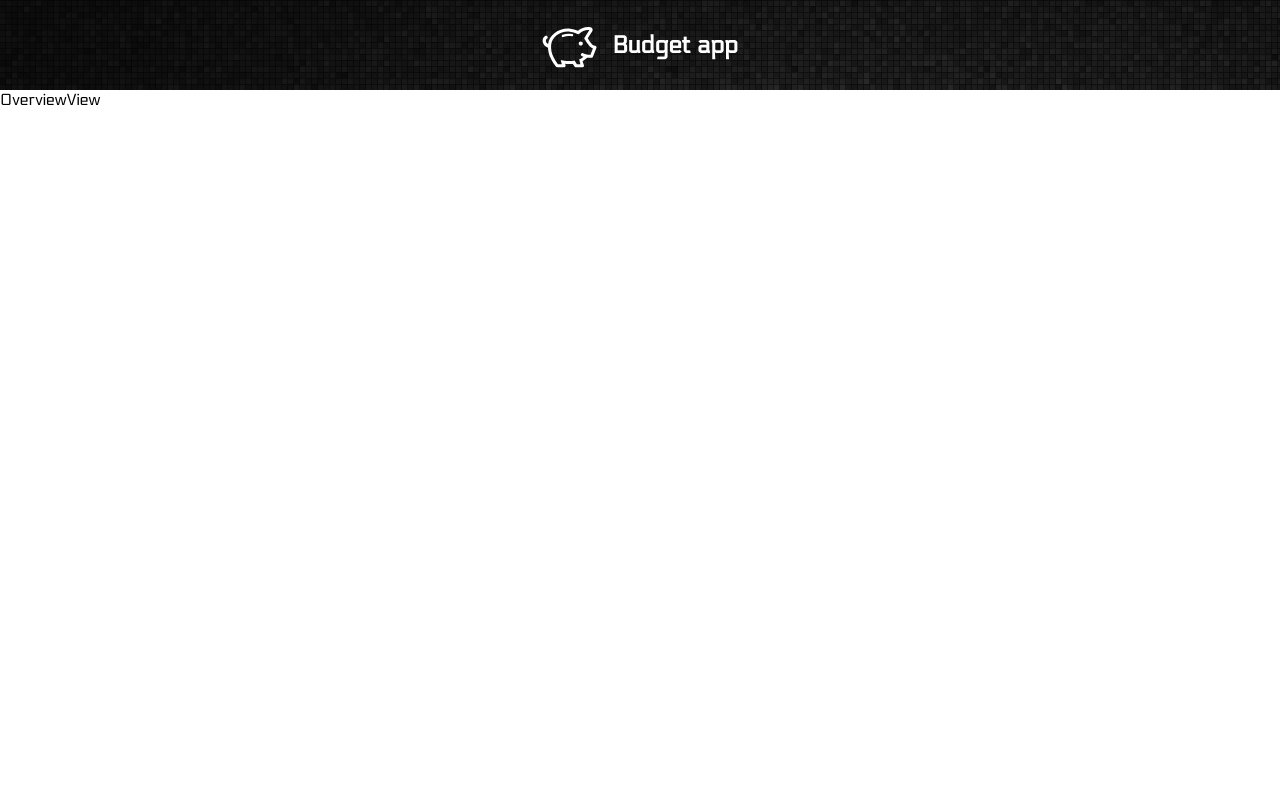
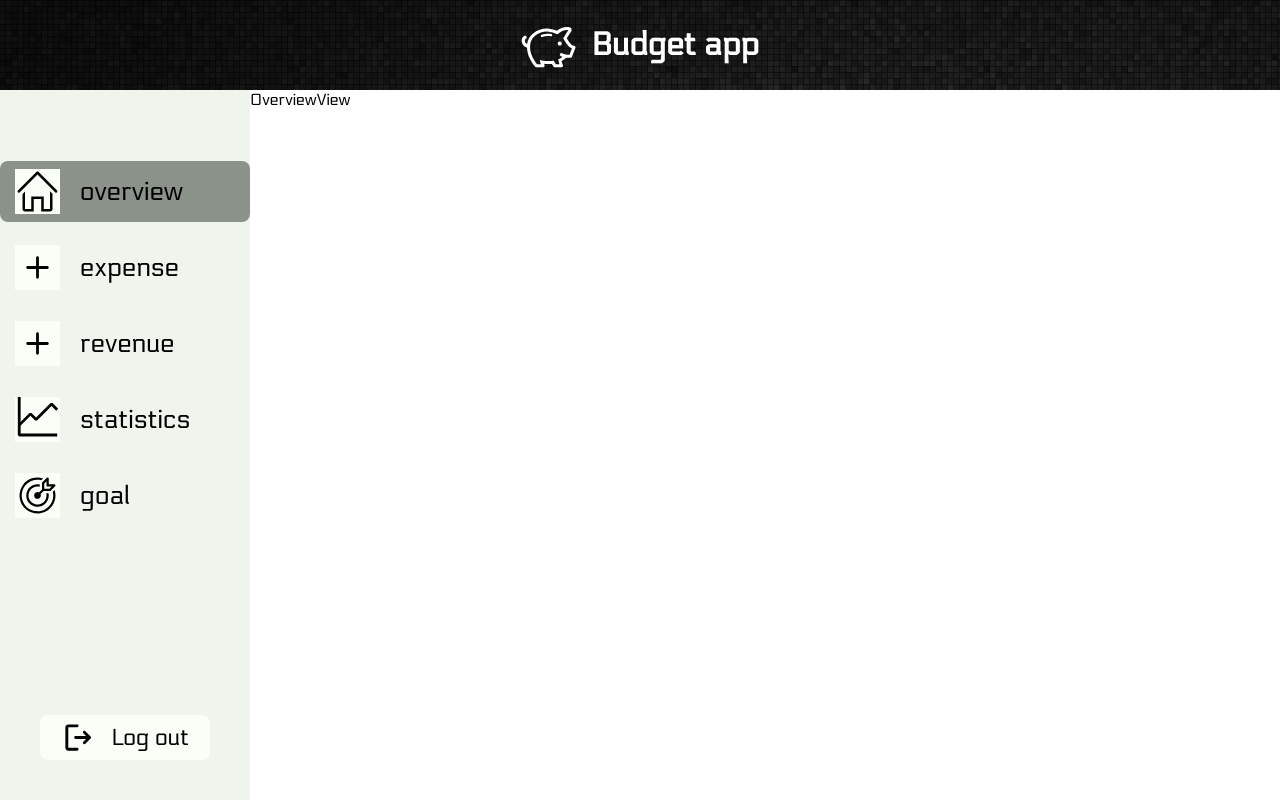
Before and after one commit to bsk94/Budget-app, a React (Create React App) app: page / in a window 1280 px wide. Built offline with nearby package versions, Linux system fonts and the light colour scheme.

Commit message:
in component navigation, desktop view created with styling

```diff
--- a/src/components/molecules/navigation/index.tsx
+++ b/src/components/molecules/navigation/index.tsx
@@ -1,9 +1,22 @@
 import React from 'react';
 import { useLocation } from 'react-router-dom';
-import { StyledHeaderIcon, StyledBg } from './navigation-styled';
+import { sidebarData } from '../../../helper/sidebar';
+import {
+  StyledHeaderIcon,
+  StyledBg,
+  StyledNav,
+  StyledList,
+  StyledLogoutLink,
+  StyledLogoutLinkMobile,
+  StyledLinkMobile,
+  StyledLogoutIcon,
+  StyledListItem
+} from './navigation-styled';
+import { Link } from 'react-router-dom';
+import { routes } from '../../../router/routes';
 
 const Navbar = () => {
-  const location = useLocation();
+  const { pathname } = useLocation();
   console.log(location.pathname);
 
   return (
@@ -12,6 +25,24 @@ const Navbar = () => {
         <StyledHeaderIcon alt="piggy bank icon" />
         <h1>Budget app</h1>
       </StyledBg>
+      <StyledNav>
+        <StyledList>
+          {sidebarData.map(({ icon, title, link }) => {
+            return (
+              <Link to={link} key={title}>
+                <StyledListItem className={pathname === link ? 'active' : ''}>
+                  <img src={icon} alt={icon} />
+                  <p>{title}</p>
+                </StyledListItem>
+              </Link>
+            );
+          })}
+        </StyledList>
+        <StyledLogoutLink to={routes.login}>
+          <StyledLogoutIcon alt="log out icon" />
+          <button>Log out</button>
+        </StyledLogoutLink>
+      </StyledNav>
     </>
   );
 };
--- a/src/components/molecules/navigation/navigation-styled.ts
+++ b/src/components/molecules/navigation/navigation-styled.ts
@@ -1,12 +1,14 @@
 import styled from 'styled-components';
 import piggybank from '../../../assets/icons/piggy-bank.svg';
 import bgNav from '../../../assets/backgrounds/bg-abstract.png';
+import logout from '../../../assets/icons/logout-rounded.svg';
+import { Link } from 'react-router-dom';
 
 export const StyledHeaderIcon = styled.img.attrs({
   src: `${piggybank}`
 })``;
 
-export const StyledBg = styled.nav`
+export const StyledBg = styled.div`
   background-image: url(${bgNav});
   grid-column: 1/-1;
   display: flex;
@@ -17,3 +19,114 @@ export const StyledBg = styled.nav`
     margin-left: 1.5rem;
   }
 `;
+
+export const StyledNav = styled.nav`
+  background-color: ${({ theme }) => theme.colors.lightGreen};
+  display: flex;
+  flex-direction: column;
+  justify-content: space-between;
+  @media screen and (max-width: 600px) {
+    grid-row: 3/4;
+    display: flex;
+    justify-content: center;
+  }
+`;
+
+export const StyledList = styled.ul`
+  padding-top: 7vh;
+  @media screen and (max-width: 600px) {
+    display: flex;
+    flex-wrap: nowrap;
+    justify-content: space-evenly;
+    padding-top: 0;
+  }
+`;
+
+export const StyledListItem = styled.li`
+  display: flex;
+  margin: 1.5rem 0rem;
+  img {
+    padding: 0.8rem 0rem 0.8rem 1.5rem;
+  }
+  p {
+    display: flex;
+    align-items: center;
+    padding-left: 2rem;
+    font-size: 2.6rem;
+    color: ${({ theme }) => theme.colors.black};
+  }
+  &.active {
+    background-color: ${({ theme }) => theme.colors.darkGreen};
+    border: 0px solid;
+    border-radius: 8px;
+  }
+  &:hover {
+    cursor: pointer;
+    background-color: ${({ theme }) => theme.colors.darkGreen};
+    border: 0px solid;
+    border-radius: 8px;
+  }
+`;
+
+export const StyledLinkMobile = styled(Link)`
+  display: flex;
+  flex-direction: column;
+  img {
+    height: 5rem;
+    @media screen and (max-width: 330px) {
+      height: 4rem;
+    }
+  }
+  p {
+    color: ${({ theme }) => theme.colors.black};
+    font-size: 2rem;
+    margin-top: 0.2rem;
+    @media screen and (max-width: 330px) {
+      font-size: 1.5rem;
+    }
+  }
+`;
+
+export const StyledLogoutLink = styled(Link)`
+  display: flex;
+  align-items: center;
+  justify-content: center;
+  background-color: ${({ theme }) => theme.colors.lightest};
+  border: 0px solid;
+  border-radius: 8px;
+  padding: 0.5rem;
+  margin: 0rem 4rem 5vh 4rem;
+  &:hover {
+    cursor: pointer;
+    background-color: ${({ theme }) => theme.colors.darkGreen};
+  }
+  img {
+    margin-right: 1.5rem;
+  }
+  button {
+    border: 0;
+    background: none;
+    font-size: 2.3rem;
+  }
+`;
+
+export const StyledLogoutIcon = styled.img.attrs({
+  src: `${logout}`
+})``;
+
+export const StyledLogoutLinkMobile = styled(Link)`
+  display: flex;
+  align-items: flex-start;
+  justify-content: flex-end;
+  margin: 2rem;
+  img {
+    height: 3rem;
+    margin-right: 0.5rem;
+  }
+  button {
+    border: 0;
+    background: none;
+    font-size: 2.1rem;
+    margin-top: 0.5rem;
+  }
+`;
--- /dev/null
+++ b/src/helper/sidebar.ts
@@ -0,0 +1,39 @@
+import home from '../assets/icons/home-line.svg';
+import add from '../assets/icons/plus.svg';
+import graph from '../assets/icons/graph-line.svg';
+import target from '../assets/icons/target-arrow.svg';
+import { routes } from '../router/routes';
+
+interface SidebarData {
+  title: string;
+  icon: string;
+  link: string;
+}
+
+export const sidebarData: SidebarData[] = [
+  {
+    title: 'overview',
+    icon: home,
+    link: routes.overview
+  },
+  {
+    title: 'expense',
+    icon: add,
+    link: routes.addExpense
+  },
+  {
+    title: 'revenue',
+    icon: add,
+    link: routes.addRevenue
+  },
+  {
+    title: 'statistics',
+    icon: graph,
+    link: routes.statistics
+  },
+  {
+    title: 'goal',
+    icon: target,
+    link: routes.goal
+  }
+];
```
